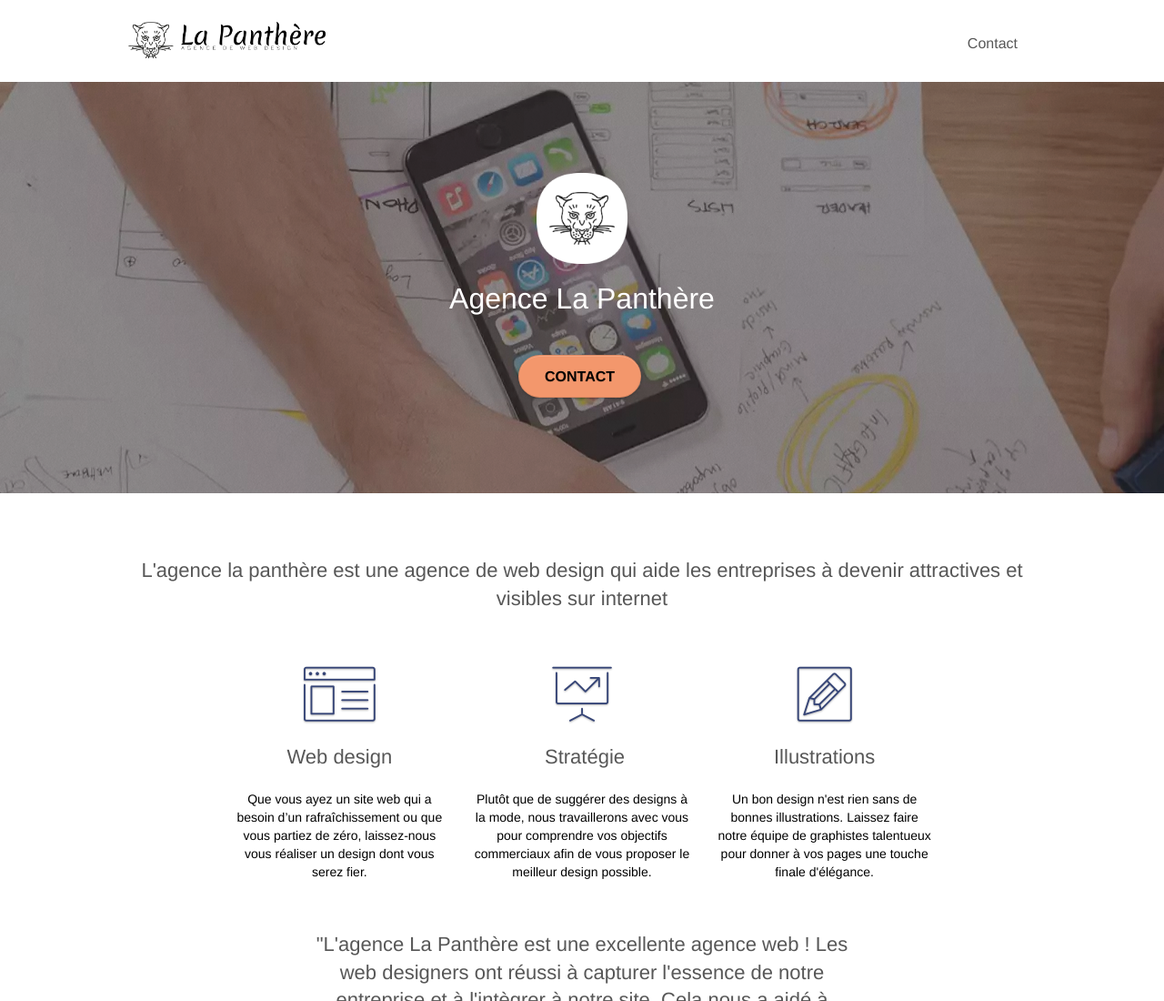
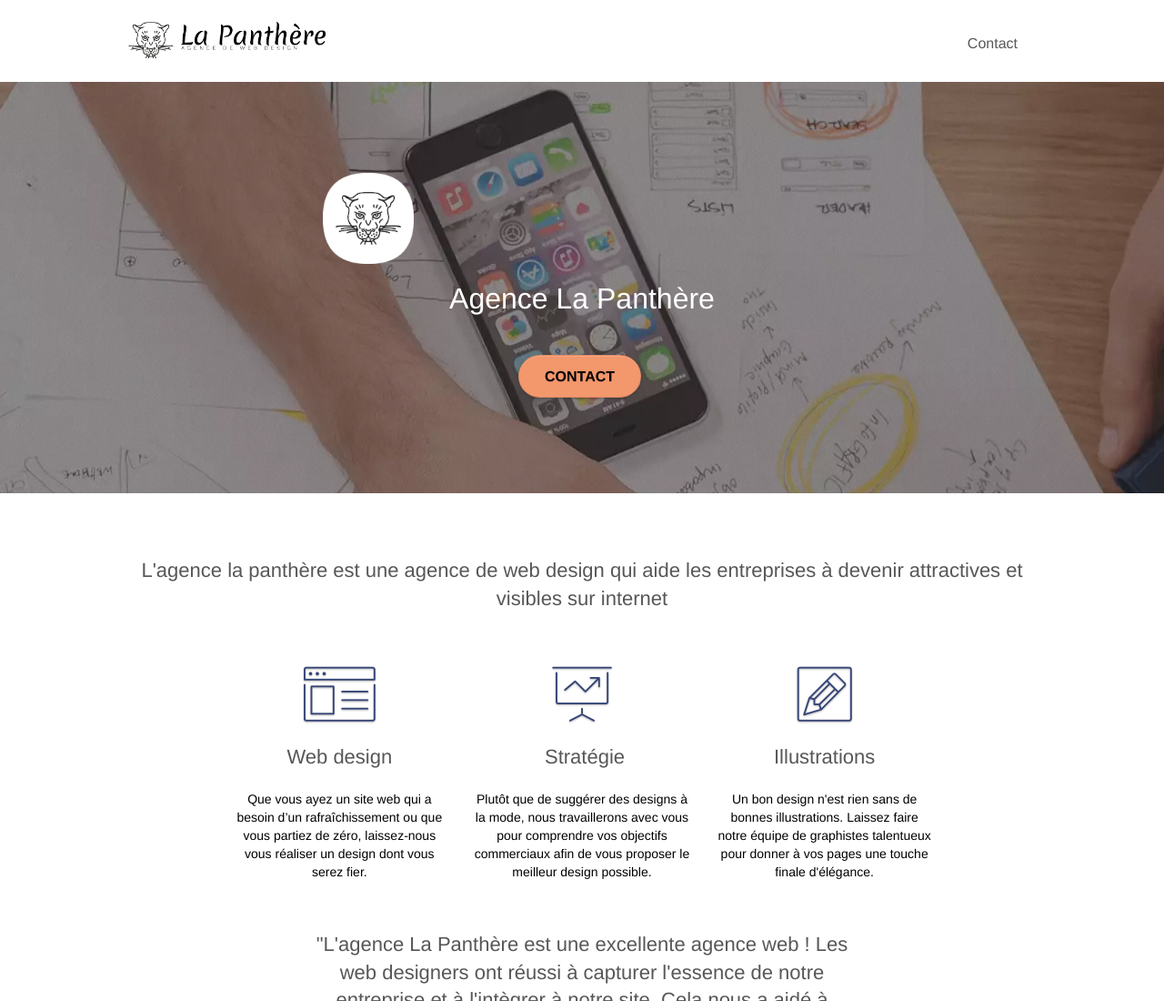
Before and after one commit to Vejimap/La-Panthere-Optimisation, a plain HTML site: page index.html in a window 1280 px wide. Shown: the top 1100 px of the page at 91% size. Drawn offline with Linux system fonts and the light colour scheme.

Commit message:
Update index.html

```diff
--- a/index.html
+++ b/index.html
@@ -60,7 +60,7 @@ les entreprises à devenir attractives et visibles sur internet lancez vous, n'h
 	<div class="container bloc-lg">
 		<div class="row tight-width-whitespace">
 			<div class="col-sm-12">
-				<img src="img/logo.webp" class="center-block image-resize-mode" width="100" alt="Logo de l'Agence La Panthère basée à Lyon, traits d'une Panthère en noir sur fond blanc." />
+				<img src="img/logo.webp" classs="center-block image-resize-mode" width="100" alt="Logo de l'Agence La Panthère basée à Lyon, traits d'une Panthère en noir sur fond blanc." />
 				<h1 class="text-center hero-bloc-text tc-white ">
 					Agence La Panthère
 				</h1>
```
